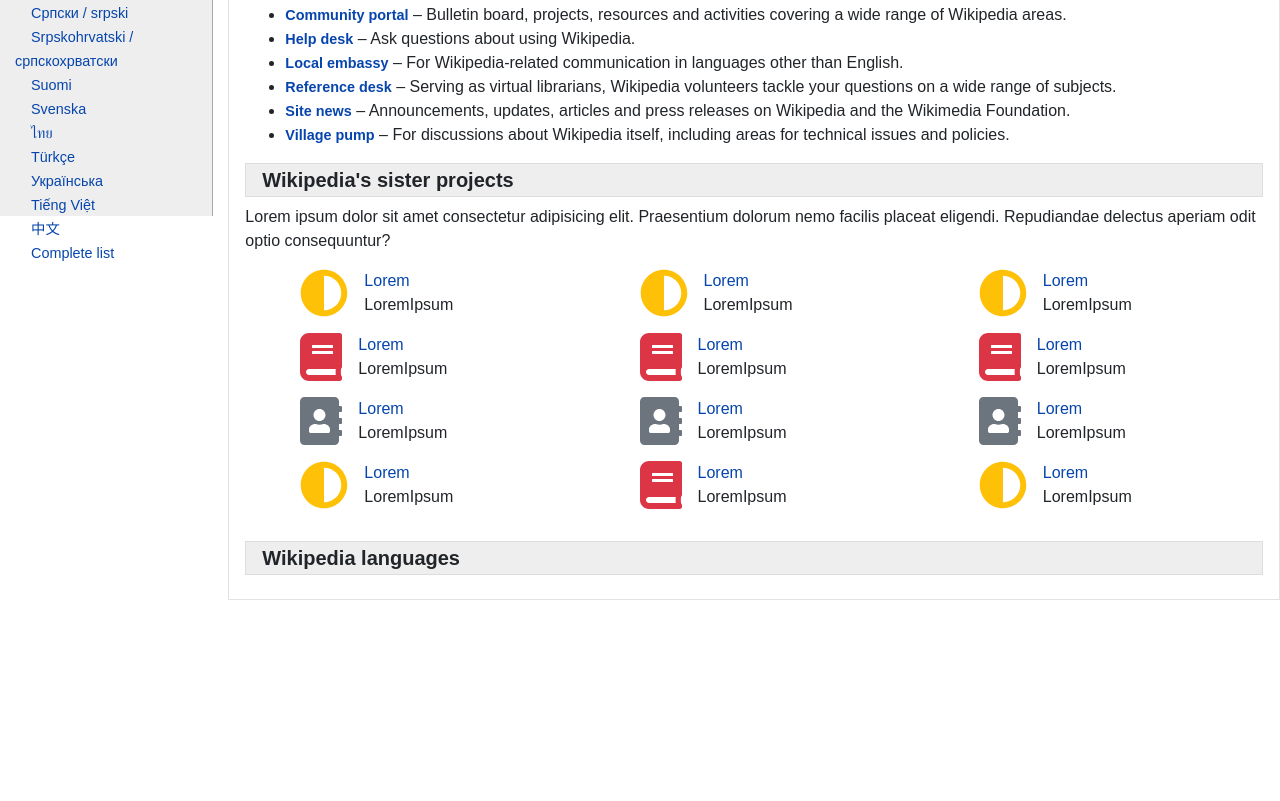
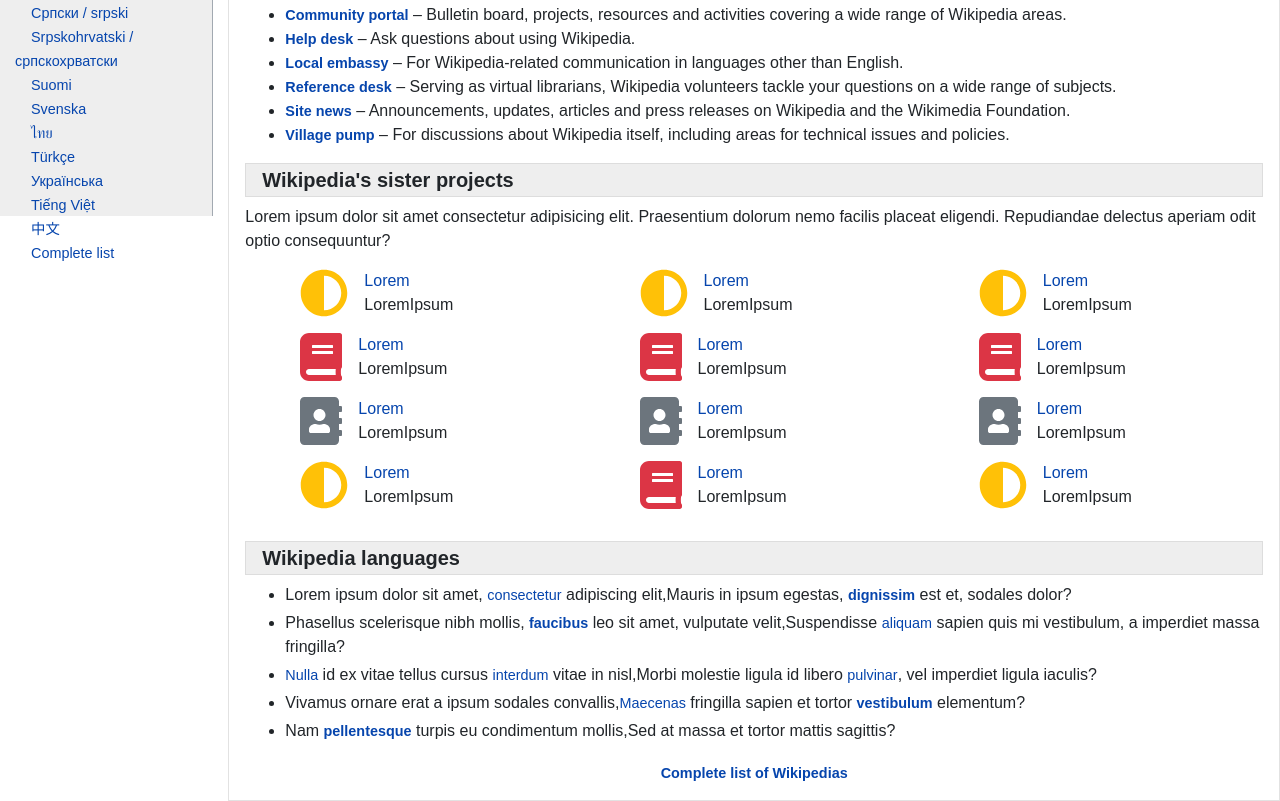
Before and after one commit to bernicenora/Recreating-Wikipedia-HomePage, a plain HTML site: page index.html in a window 1280 px wide. Shown: the part 2184-2985 px from the top of the page. Before the commit the page ends 2784 px from the top, so only its background shows below. Drawn offline with nearby package versions, Linux system fonts and the light colour scheme.

Commit message:
Added Wikipedia Languages section

```diff
--- a/index.html
+++ b/index.html
@@ -409,12 +409,26 @@
           </div>
         </div>
           <!--End of Projects-->
+          <!--Wikipedia Languages Section-->
           <h5 class="font-weight-bold box-dark-grey pl-3 py-1">Wikipedia languages</h5>
+
+          <ul class="">
+            <li class="pb-1">Lorem ipsum dolor sit amet, <a href="#">consectetur</a> adipiscing elit,Mauris in ipsum egestas, <a href="#" class="font-weight-bold">dignissim</a> est et, sodales dolor?</li>
+            <li class="pb-1">Phasellus scelerisque nibh mollis, <a href="#" class="font-weight-bold">faucibus</a> leo sit amet, vulputate velit,Suspendisse <a href="#">aliquam</a> sapien quis mi vestibulum, a imperdiet massa fringilla?</li>
+            <li class="pb-1"><a href="#">Nulla</a> id ex vitae tellus cursus <a href="#">interdum</a> vitae in nisl,Morbi molestie ligula id libero <a href="#">pulvinar</a>, vel imperdiet ligula iaculis?</li>
+            <li class="pb-1">Vivamus ornare erat a ipsum sodales convallis,<a href="#">Maecenas</a> fringilla sapien et tortor <a href="#" class="font-weight-bold">vestibulum</a> elementum?</li>
+            <li class="pb-1">Nam <a href="#" class="font-weight-bold">pellentesque</a> turpis eu condimentum mollis,Sed at massa et tortor mattis sagittis?</li>
+          </ul>
+          <a href="#" class="d-flex justify-content-center font-weight-bold">Complete list of Wikipedias</a>
+
+          <!--End of Wikipedia Languages Section-->
           </div>
         </div>
     </div>
   </div>
 </section>
+<!---Footer Section--->
+<!---End of Footer Section--->
 <!--End of Other Areas of Wikipedia Section-->
     <!-- Optional JavaScript -->
     <script src="script.js"></script>
```
